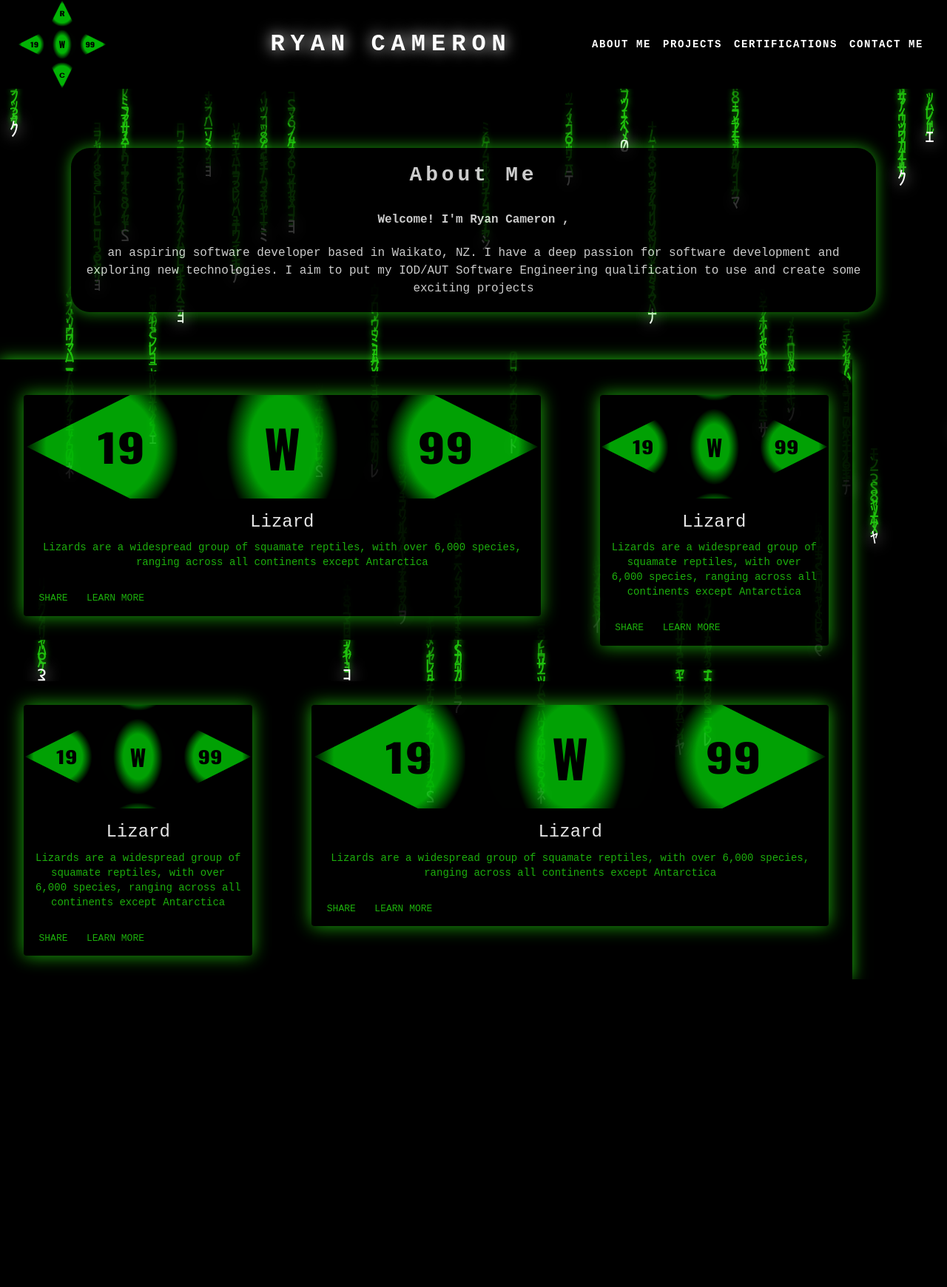
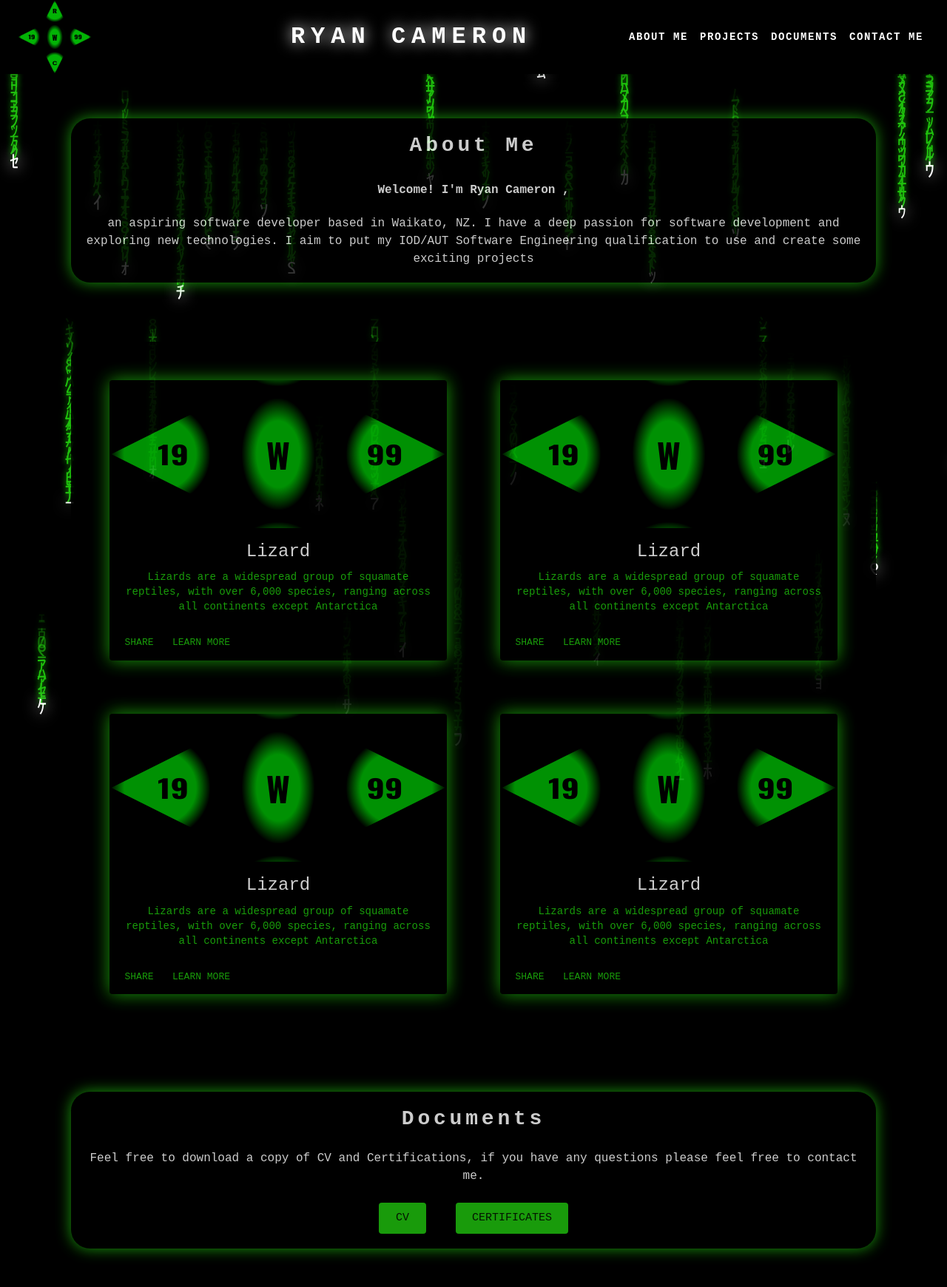
Before and after one commit to ryancameron555/PortfolioPage, a React (Vite) app in the folder portfolio/: page /contact in a window 1280 px wide. Shown: the top 1740 px of the page at 74% size. Before the commit the page ends 1324 px from the top, so only its background shows below. Built offline with nearby package versions, Linux system fonts and the light colour scheme.

Commit message:
Documents section added , other styling updated

```diff
--- a/portfolio/src/App.jsx
+++ b/portfolio/src/App.jsx
@@ -8,6 +8,7 @@ import ResponsiveAppBar from './components/navbar/Navbar';
 import MatrixRain from './components/background/MatrixRain';
 import AboutMe from './components/Content/AboutMe';
 import CardContainer from './components/containers/CardContainer';
+import CertsContainer from './components/containers/CertsContainer';
 
 function App() {
   return (
@@ -17,6 +18,7 @@ function App() {
       <ResponsiveAppBar />
       <AboutMe />
       <CardContainer />
+      <CertsContainer />
     </ThemeProvider>
   );
 }
--- a/portfolio/src/components/Cards/projectA.jsx
+++ b/portfolio/src/components/Cards/projectA.jsx
@@ -1,6 +1,5 @@
 /** @format */
 
-import * as React from 'react';
 import Card from '@mui/material/Card';
 import CardActions from '@mui/material/CardActions';
 import CardContent from '@mui/material/CardContent';
@@ -24,7 +23,7 @@ const ProjectA = ({ children }) => {
     >
       <CardMedia
         sx={{
-          height: 140,
+          height: '25vh',
         }}
         image={logo}
         title="green iguana"
--- a/portfolio/src/components/Content/AboutMe.jsx
+++ b/portfolio/src/components/Content/AboutMe.jsx
@@ -7,7 +7,7 @@
 /** @format */
 
 import Typography from '@mui/material/Typography';
-import ContainerA from '../containers/ContainerA';
+import ContainerA from '../containers/AboutContainer';
 
 function AboutMe() {
   return (
--- a/portfolio/src/components/containers/ContainerA.jsx
+++ b/portfolio/src/components/containers/AboutContainer.jsx
@@ -10,7 +10,7 @@ const ContainerA = ({ children }) => {
     <Box
       sx={{
         width: '85%',
-        margin: '10vh auto', // Adjusted margin for vertical spacing
+        margin: '20vh auto 10vh', // Adjusted margin for vertical spacing
         padding: '20px',
         backgroundColor: theme.palette.background.default,
         textAlign: 'center',
--- a/portfolio/src/components/containers/CardContainer.jsx
+++ b/portfolio/src/components/containers/CardContainer.jsx
@@ -49,8 +49,8 @@ const Item = styled(Paper)(({ theme }) => ({
   padding: theme.spacing(1),
   textAlign: 'center',
   color: theme.palette.text.secondary,
-
   borderRadius: '2vw',
+  width: '100%',
 }));
 
 export default function CardContainer() {
@@ -58,28 +58,32 @@ export default function CardContainer() {
   return (
     <Box
       sx={{
-        flexGrow: 0,
-        width: '90%',
-        boxShadow: `0 0 20px ${theme.palette.primary.main}`,
+        width: '85%',
+        margin: '10vh auto',
+        padding: '20px',
+        backgroundColor: theme.palette.background.default,
+        opacity: '0.9',
+        // boxShadow: `0 0 20px ${theme.palette.primary.main}`,
+        borderRadius: '2vw',
       }}
     >
-      <Grid container spacing={2}>
-        <Grid item xs={6} md={8}>
+      <Grid container spacing={1}>
+        <Grid item xs={12} sm={6} md={6}>
           <Item>
             <ProjectA />
           </Item>
         </Grid>
-        <Grid item xs={6} md={4}>
+        <Grid item xs={12} sm={6} md={6}>
           <Item>
             <ProjectA />
           </Item>
         </Grid>
-        <Grid item xs={6} md={4}>
+        <Grid item xs={12} sm={6} md={6}>
           <Item>
             <ProjectA />
           </Item>
         </Grid>
-        <Grid item xs={6} md={8}>
+        <Grid item xs={12} sm={6} md={6}>
           <Item>
             <ProjectA />
           </Item>
--- /dev/null
+++ b/portfolio/src/components/containers/CertsContainer.jsx
@@ -0,0 +1,64 @@
+/** @format */
+import { Box, Stack, Button, Typography } from '@mui/material';
+import PropTypes from 'prop-types';
+import { useTheme } from '@mui/material/styles';
+import cvFile from '../../assets/Docs/cv.pdf';
+import certFile from '../../assets/Docs/certs.pdf';
+
+const CertsContainer = ({ children }) => {
+  const theme = useTheme();
+  return (
+    <Box
+      sx={{
+        width: '85%',
+        margin: '10vh auto', // Adjusted margin for vertical spacing
+        padding: '20px',
+        backgroundColor: theme.palette.background.default,
+        textAlign: 'center',
+        display: 'flex',
+        flexDirection: 'column',
+        justifyContent: 'center',
+        alignItems: 'center',
+        minHeight: '20vh',
+        boxShadow: `0 0 20px ${theme.palette.primary.main}`,
+        borderRadius: '2vw',
+        opacity: '0.8',
+      }}
+    >
+      <Typography variant="h2">Documents</Typography>
+      <br />
+      <Typography variant="body1">
+        Feel free to download a copy of CV and Certifications, if you have any
+        questions please feel free to contact me.
+      </Typography>
+      <br />
+      <Stack spacing={5} direction={{ xs: 'column', sm: 'row' }}>
+        <Button
+          variant="contained"
+          size="large"
+          component="a"
+          href={cvFile}
+          download="cv.pdf"
+        >
+          CV
+        </Button>
+        <Button
+          variant="contained"
+          size="large"
+          component="a"
+          href={certFile}
+          download="certs.pdf"
+        >
+          Certificates
+        </Button>
+      </Stack>
+      {children}
+    </Box>
+  );
+};
+
+CertsContainer.propTypes = {
+  children: PropTypes.node.isRequired,
+};
+
+export default CertsContainer;
--- a/portfolio/src/components/navbar/Navbar.jsx
+++ b/portfolio/src/components/navbar/Navbar.jsx
@@ -15,7 +15,7 @@ import { useTheme } from '@mui/material/styles';
 import MenuIcon from '@mui/icons-material/Menu';
 import logo from '../../assets/rwcLogo.svg';
 
-const pages = ['About me', 'Projects', 'Certifications', 'Contact me'];
+const pages = ['About me', 'Projects', 'Documents', 'Contact me'];
 const myName = 'RYAN CAMERON';
 
 function ResponsiveAppBar() {
@@ -32,9 +32,12 @@ function ResponsiveAppBar() {
 
   return (
     <AppBar
-      position="static"
+      position="fixed"
       color="default"
-      sx={{ backgroundColor: theme.palette.background.default }}
+      sx={{
+        backgroundColor: theme.palette.background.default,
+        marginBottom: '20vh',
+      }}
     >
       <Container maxWidth="xl">
         <Toolbar disableGutters>
@@ -45,7 +48,7 @@ function ResponsiveAppBar() {
               alt="Logo"
               style={{
                 display: { xs: 'none', md: 'flex' },
-                height: '15vh',
+                height: '12.5vh',
                 marginRight: '10px',
               }}
             />
@@ -74,7 +77,8 @@ function ResponsiveAppBar() {
                 color: theme.palette.text.primary,
                 textDecoration: 'none',
                 overflowWrap: 'break-word',
-                wordBreak: 'break-word',
+                wordBreak: 'keep-all',
+                whiteSpace: 'pre-wrap',
                 maxWidth: { xs: '100%', md: 'auto' },
                 textShadow: `0 0 20px ${theme.palette.secondary.main}`, // Adjusted text shadow for permanent glow
               }}
```
Also changed, not shown: portfolio/src/routes/Routes.jsx (added, +22 -0 lines), 2 other files (tests, documents, lock files or other folders).
